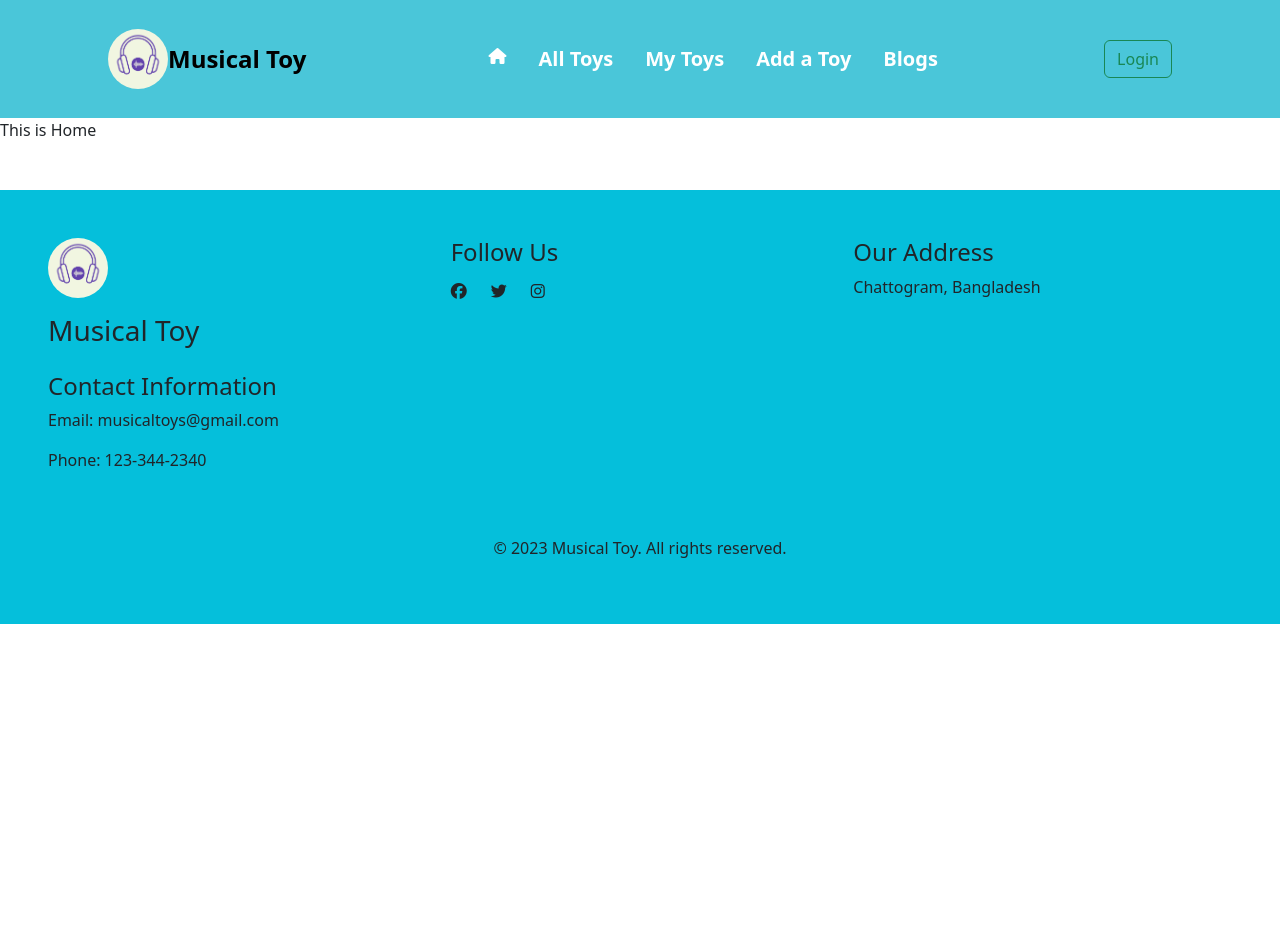
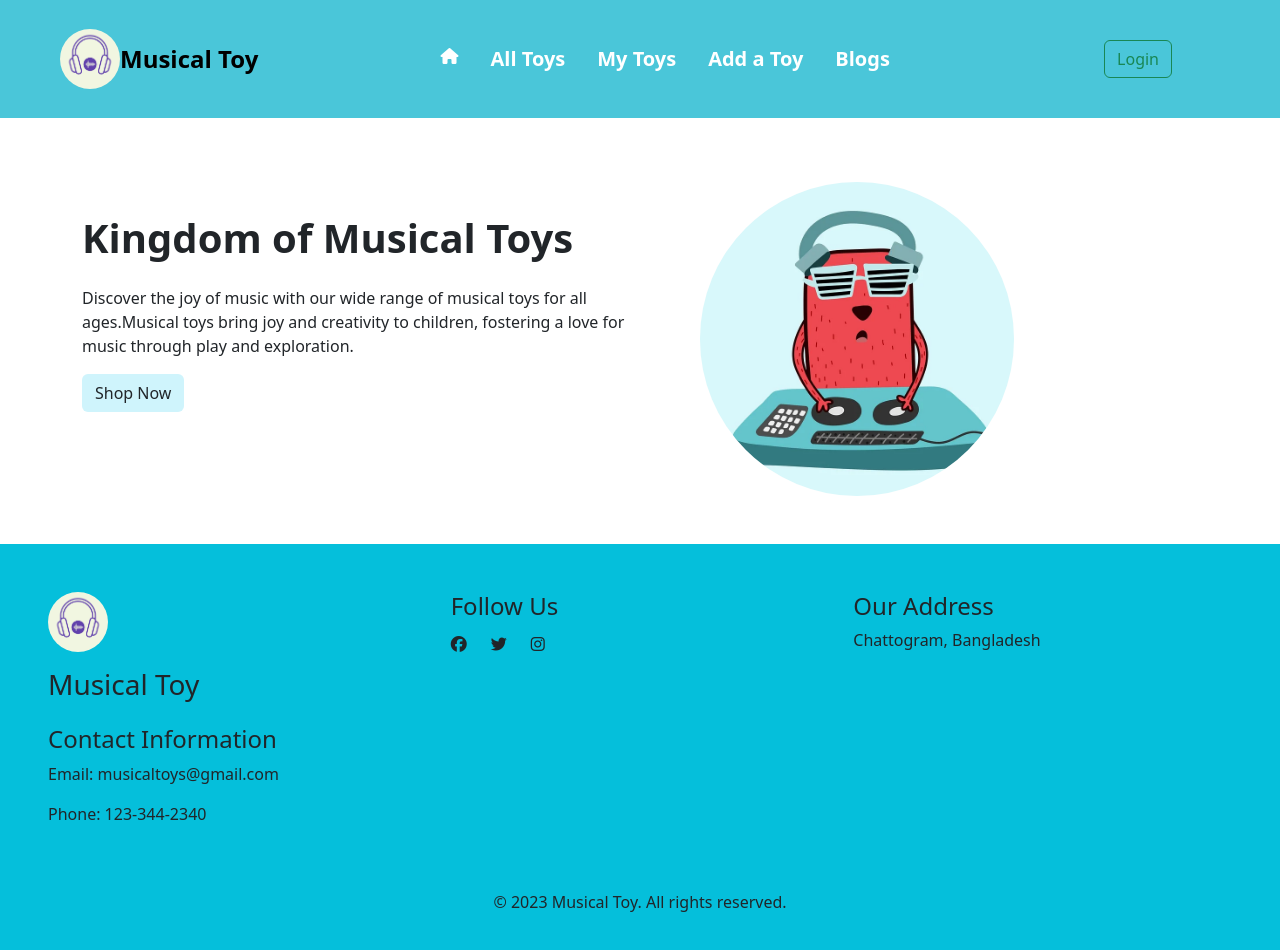
Before and after one commit to Showmandas/Musical-Toy-React-Client, a React (Vite) app: page / in a window 1280 px wide. Shown: the top 950 px of the page. Before the commit the page ends 800 px from the top, so only its background shows below. Built offline with nearby package versions, Linux system fonts and the light colour scheme.

Commit message:
banner section added to the project

```diff
--- /dev/null
+++ b/src/components/Banner/Banner.jsx
@@ -0,0 +1,27 @@
+import React from 'react'
+import bannerImg from '../../assets/images/bannerImg.webp'
+export default function Banner() {
+  return (
+    <div className='banner-section mt-5'>
+    <div className="container">
+        <div className="row">
+            <div className="col-lg-6 col-12 mt-5">
+            <div className="banner-content w-100">
+              <h1 className='fw-bold mb-4'>Kingdom of Musical Toys</h1>
+              <p>Discover the joy of music with our wide range of musical toys for all ages.Musical toys bring joy and creativity to children, fostering a love for music through play and exploration.</p>
+              <button className="btn bg-info-subtle rounded-lg primary">Shop Now</button>
+            </div>
+            </div>
+            <div className="col-lg-6 col-12">
+            <img
+              src={bannerImg}
+              alt="Musical Toys"
+              className="img-fluid rounded-circle w-75 px-5 mt-3"
+            />
+            </div>
+        </div>
+    </div>
+
+    </div>
+  )
+}
--- a/src/components/Footer/Footer.jsx
+++ b/src/components/Footer/Footer.jsx
@@ -2,11 +2,11 @@ import React from 'react';
 import logo from '../../assets/images/logo.png'
 
 
-const Footer = () => {
+function Footer(){
   return (
     <footer className="footer mt-5 container-fluid p-5">
       <div className="footer-content row">
-        <div className="footer-logo col-lg-4">
+        <div className="footer-logo col-lg-4 col-12">
           <img src={logo} alt="Website Logo" className='img-fluid rounded-circle mb-3' id='footerLogo' />
           <h3> Musical Toy</h3>
 
@@ -16,7 +16,7 @@ const Footer = () => {
           <p>Phone: 123-344-2340</p>
         </div>
         </div>
-        <div className="footer-social col-lg-4">
+        <div className="footer-social col-lg-4 col-12">
           <h4>Follow Us</h4>
           <div className="social-icons d-flex mt-3 gap-4">
           <i className="fa-brands fa-facebook"></i>
@@ -24,7 +24,7 @@ const Footer = () => {
           <i className="fa-brands fa-instagram"></i>
           </div>
         </div>
-        <div className="footer-address col-lg-4">
+        <div className="footer-address col-lg-4 col-12">
           <h4>Our Address</h4>
           <p> Chattogram, Bangladesh</p>
         </div>
--- a/src/components/Header/Header.jsx
+++ b/src/components/Header/Header.jsx
@@ -6,7 +6,7 @@ export default function Header() {
     <div>
         <nav className="navbar navbar-expand-lg px-5 p-4" id='Navbar'>
   <div className="container-fluid">
-    <Link className="navbar-brand px-5">
+    <Link className=' navbar-brand'>
         <div className='d-flex justify-content-center align-items-center'>
             <img src={logo} alt="website brand logo" className='img-fluid rounded-circle' id='brandLogo' />
             <span className='fs-4 fw-bold'>Musical Toy</span>
--- a/src/components/Home/Home.jsx
+++ b/src/components/Home/Home.jsx
@@ -1,7 +1,10 @@
 import React from 'react'
+import Banner from '../Banner/Banner'
 
 export default function Home() {
   return (
-    <div>This is Home</div>
+    <div>
+        <Banner/>
+    </div>
   )
 }
```
Also changed, not shown: src/assets/images/bannerImg.webp (added).
